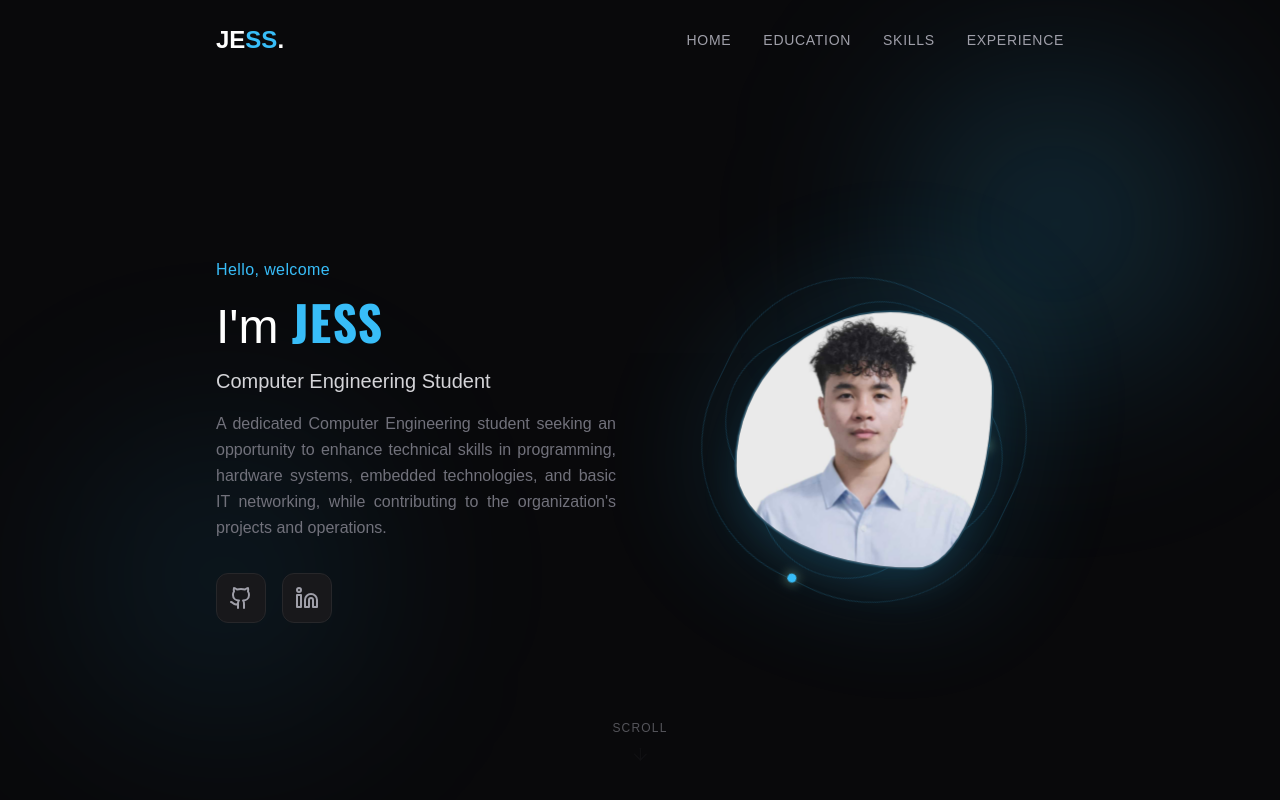
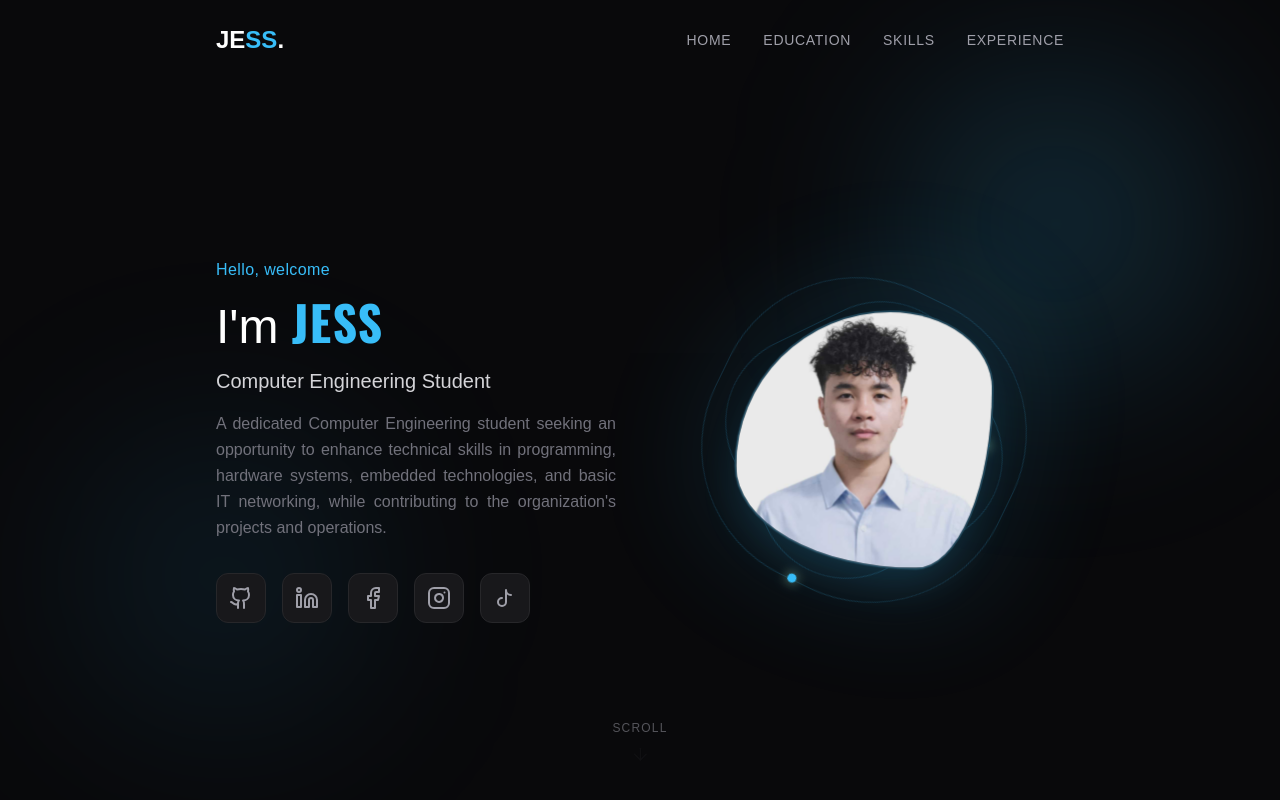
Before and after one commit to jessmendozatoledo/Portfolio, a Next.js app: page / in a window 1280 px wide. Shown: the top 800 px of the page. Built offline with nearby package versions, Linux system fonts and the light colour scheme.

Commit message:
Add Facebook, Instagram, TikTok social links

```diff
--- a/app/components/Hero.jsx
+++ b/app/components/Hero.jsx
@@ -33,7 +33,8 @@ export default function Hero() {
                     {/* CTAs — clear primary / secondary hierarchy */}
 
                     {/* Social Links */}
-                    <div className="flex gap-4 pt-4">
+                    <div className="flex flex-wrap gap-4 pt-4">
+                        {/* GitHub */}
                         <a
                             href={resumeData.contact.social.github}
                             target="_blank"
@@ -43,6 +44,7 @@ export default function Hero() {
                         >
                             <svg xmlns="http://www.w3.org/2000/svg" width="24" height="24" viewBox="0 0 24 24" fill="none" stroke="currentColor" strokeWidth="2" strokeLinecap="round" strokeLinejoin="round"><path d="M15 22v-4a4.8 4.8 0 0 0-1-3.5c3 0 6-2 6-5.5.08-1.25-.27-2.48-1-3.5.28-1.15.28-2.35 0-3.5 0 0-1 0-3 1.5-2.64-.5-5.36-.5-8 0C6 2 5 2 5 2c-.3 1.15-.3 2.35 0 3.5A5.403 5.403 0 0 0 4 9c0 3.5 3 5.5 6 5.5-.39.49-.68 1.05-.85 1.65-.17.6-.22 1.23-.15 1.85v4" /><path d="M9 18c-4.51 2-5-2-7-2" /></svg>
                         </a>
+                        {/* LinkedIn */}
                         <a
                             href={resumeData.contact.social.linkedin}
                             target="_blank"
@@ -51,6 +53,36 @@ export default function Hero() {
                             aria-label="LinkedIn"
                         >
                             <svg xmlns="http://www.w3.org/2000/svg" width="24" height="24" viewBox="0 0 24 24" fill="none" stroke="currentColor" strokeWidth="2" strokeLinecap="round" strokeLinejoin="round"><path d="M16 8a6 6 0 0 1 6 6v7h-4v-7a2 2 0 0 0-2-2 2 2 0 0 0-2 2v7h-4v-7a6 6 0 0 1 6-6z" /><rect width="4" height="12" x="2" y="9" /><circle cx="4" cy="4" r="2" /></svg>
+                        </a>
+                        {/* Facebook */}
+                        <a
+                            href={resumeData.contact.social.facebook}
+                            target="_blank"
+                            rel="noopener noreferrer"
+                            className="p-3 bg-zinc-900 border border-zinc-800 rounded-xl text-zinc-400 hover:text-primary hover:border-primary/50 hover:bg-zinc-800/80 transition-all duration-300 hover:-translate-y-1"
+                            aria-label="Facebook"
+                        >
+                            <svg xmlns="http://www.w3.org/2000/svg" width="24" height="24" viewBox="0 0 24 24" fill="none" stroke="currentColor" strokeWidth="2" strokeLinecap="round" strokeLinejoin="round"><path d="M18 2h-3a5 5 0 0 0-5 5v3H7v4h3v8h4v-8h3l1-4h-4V7a1 1 0 0 1 1-1h3z" /></svg>
+                        </a>
+                        {/* Instagram */}
+                        <a
+                            href={resumeData.contact.social.instagram}
+                            target="_blank"
+                            rel="noopener noreferrer"
+                            className="p-3 bg-zinc-900 border border-zinc-800 rounded-xl text-zinc-400 hover:text-primary hover:border-primary/50 hover:bg-zinc-800/80 transition-all duration-300 hover:-translate-y-1"
+                            aria-label="Instagram"
+                        >
+                            <svg xmlns="http://www.w3.org/2000/svg" width="24" height="24" viewBox="0 0 24 24" fill="none" stroke="currentColor" strokeWidth="2" strokeLinecap="round" strokeLinejoin="round"><rect width="20" height="20" x="2" y="2" rx="5" ry="5" /><path d="M16 11.37A4 4 0 1 1 12.63 8 4 4 0 0 1 16 11.37z" /><line x1="17.5" y1="6.5" x2="17.51" y2="6.5" /></svg>
+                        </a>
+                        {/* TikTok */}
+                        <a
+                            href={resumeData.contact.social.tiktok}
+                            target="_blank"
+                            rel="noopener noreferrer"
+                            className="p-3 bg-zinc-900 border border-zinc-800 rounded-xl text-zinc-400 hover:text-primary hover:border-primary/50 hover:bg-zinc-800/80 transition-all duration-300 hover:-translate-y-1"
+                            aria-label="TikTok"
+                        >
+                            <svg xmlns="http://www.w3.org/2000/svg" width="24" height="24" viewBox="0 0 24 24" fill="none" stroke="currentColor" strokeWidth="2" strokeLinecap="round" strokeLinejoin="round"><path d="M9 12a4 4 0 1 0 4 4V4a5 5 0 0 0 5 5" /></svg>
                         </a>
                     </div>
                 </div>
--- a/app/data/resume.js
+++ b/app/data/resume.js
@@ -9,6 +9,9 @@ export const resumeData = {
         social: {
             github: "https://github.com/jessmendozatoledo",
             linkedin: "https://www.linkedin.com/in/jess-mendoza-toledo-4a8705327",
+            facebook: "https://www.facebook.com/jmtoled0",
+            instagram: "https://www.instagram.com/sylphhhhhhhh?igsh=YnF5ODcwODJpbTA=",
+            tiktok: "https://www.tiktok.com/@id.861745612?_r=1&_t=ZS-94gGMmkhBir",
         },
     },
     summary:
```
